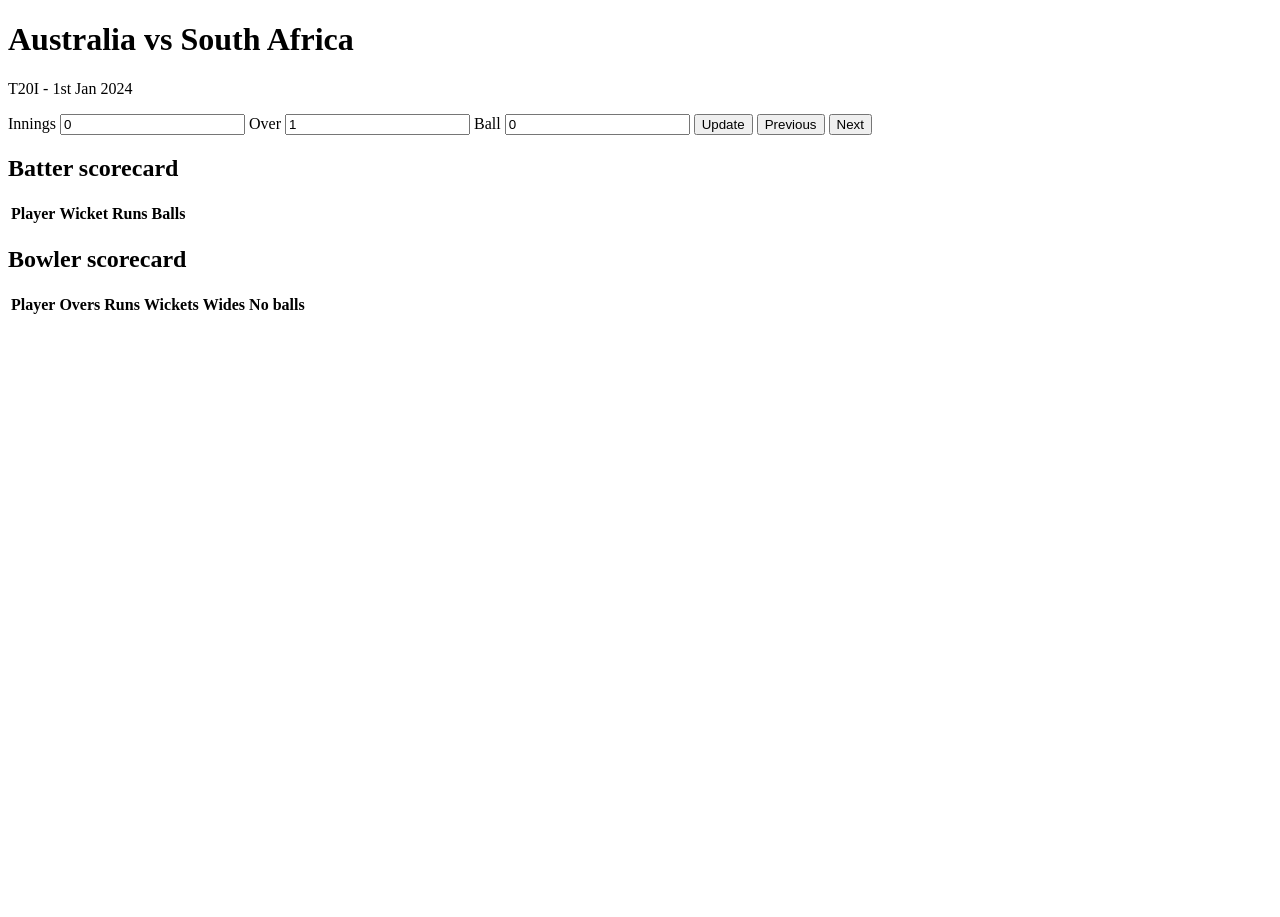
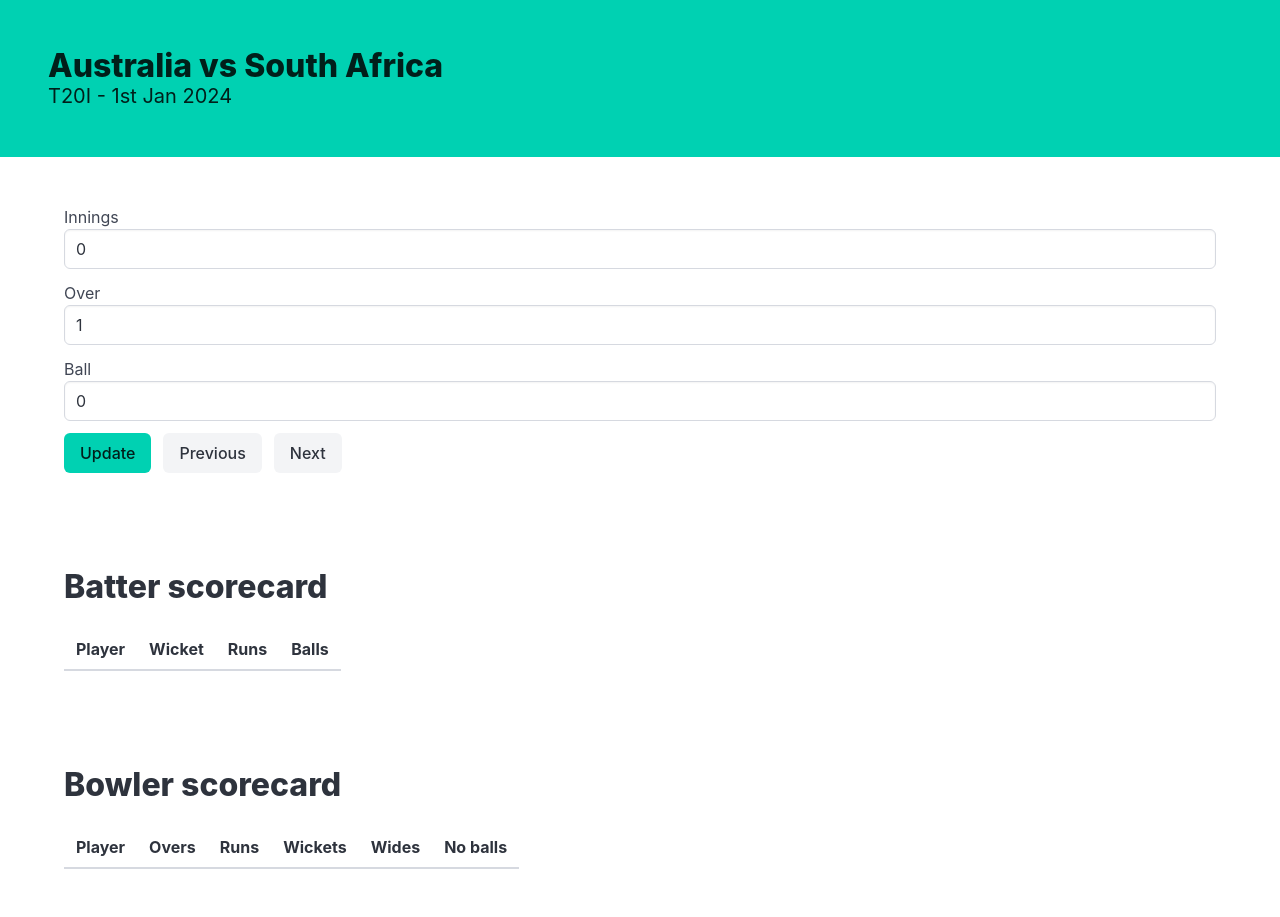
Before and after one commit to tessereth/cricket, a browser extension: page replay/replay.html in a window 1280 px wide. Before the commit the page ends 800 px from the top, so only its background shows below. Drawn offline with nearby package versions, Linux system fonts and the light colour scheme; no server answers.

Commit message:
Add basic styling

```diff
--- a/replay/replay.html
+++ b/replay/replay.html
@@ -2,32 +2,65 @@
 
 <html>
   <head>
+    <meta charset="utf-8">
+    <meta name="viewport" content="width=device-width, initial-scale=1">
     <title>Game replay</title>
+    <link rel="stylesheet" href="https://cdn.jsdelivr.net/npm/bulma@1.0.2/css/bulma.min.css">
   </head>
   <body>
-    <h1>
+    <section class="hero is-primary">
+      <div class="hero-body">
+        <h1 class="title">
           <span id="homeTeam">Australia</span>
           vs
           <span id="awayTeam">South Africa</span>
         </h1>
-    <p>
+        <p class="subtitle">
           <span id="format">T20I</span>
           -
           <span id="date">1st Jan 2024</span>
         </p>
+      </div>
+    </section>
+    <section class="section">
+      <div class="container">
         <form action="javascript:void(0);">
+          <div class="field">
             <label for="innings">Innings</label>
-      <input id="innings" name="innings" type="number" value="0">
+            <div class="control">
+              <input class="input" id="innings" name="innings" type="number" value="0">
+            </div>
+          </div>
+          <div class="field">
             <label for="over">Over</label>
-      <input id="over" name="over" type="number" value="1">
+            <div class="control">
+              <input class="input" id="over" name="over" type="number" value="1">
+            </div>
+          </div>
+          <div class="field">
             <label for="ball">Ball</label>
-      <input id="ball" name="ball" type="number" value="0">
-      <button onClick="updateOnClick()">Update</button>
-      <button onClick="previousOnClick()">Previous</button>
-      <button onClick="nextOnClick()">Next</button>
+            <div class="control">
+              <input class="input" id="ball" name="ball" type="number" value="0">
+            </div>
+          </div>
+          <div class="field is-grouped">
+            <div class="control">
+              <button class="button is-primary" onClick="updateOnClick()">Update</button>
+            </div>
+            <div class="control">
+              <button class="button is-light" onClick="previousOnClick()">Previous</button>
+            </div>
+            <div class="control">
+              <button class="button is-light" onClick="nextOnClick()">Next</button>
+            </div>
+          </div>
         </form>
-    <h2>Batter scorecard</h2>
-    <table>
+      </div>
+    </section>
+    <section class="section">
+      <div class="container">
+        <h2 class="title">Batter scorecard</h2>
+        <table class="table">
           <thead>
             <th>Player</th>
             <th>Wicket</th>
@@ -37,8 +70,12 @@
           <tbody id="batter-scorecard">
           </tbody>
         </table>
-    <h2>Bowler scorecard</h2>
-    <table>
+      </div>
+    </section>
+    <section class="section">
+      <div class="container">
+        <h2 class="title">Bowler scorecard</h2>
+        <table class="table">
           <thead>
             <th>Player</th>
             <th>Overs</th>
@@ -50,6 +87,8 @@
           <tbody id="bowler-scorecard">
           </tbody>
         </table>
+      </div>
+    </section>
     <script src="./replay.js"></script>
   </body>
 </html>
--- a/replay/replay.js
+++ b/replay/replay.js
@@ -164,7 +164,6 @@ function generateScorecard(cursor) {
   for (let over = 0; over < cursor.over; over++) {
     const ballCount = over === cursor.over - 1 ? cursor.ball : oversData[cursor.innings][over].balls.length
     for (let ball = 0; ball < ballCount; ball++) {
-      // TODO: select innings
       scorecard.addBall(oversData[cursor.innings][over].balls[ball])
     }
   }
```
Lines whose indentation alone changed are shown as unchanged.
